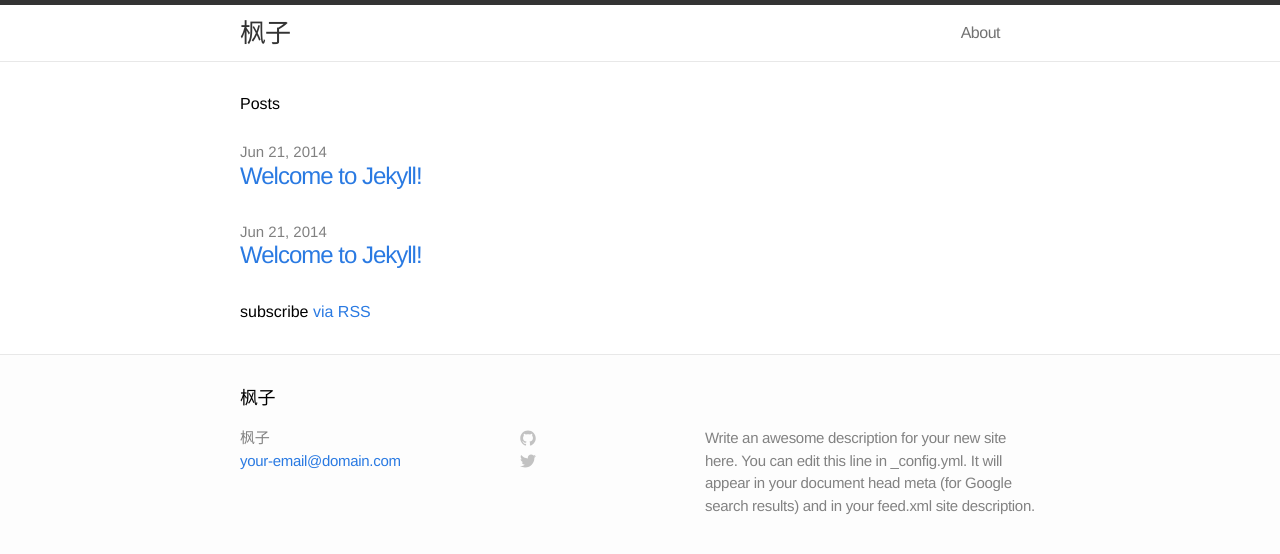
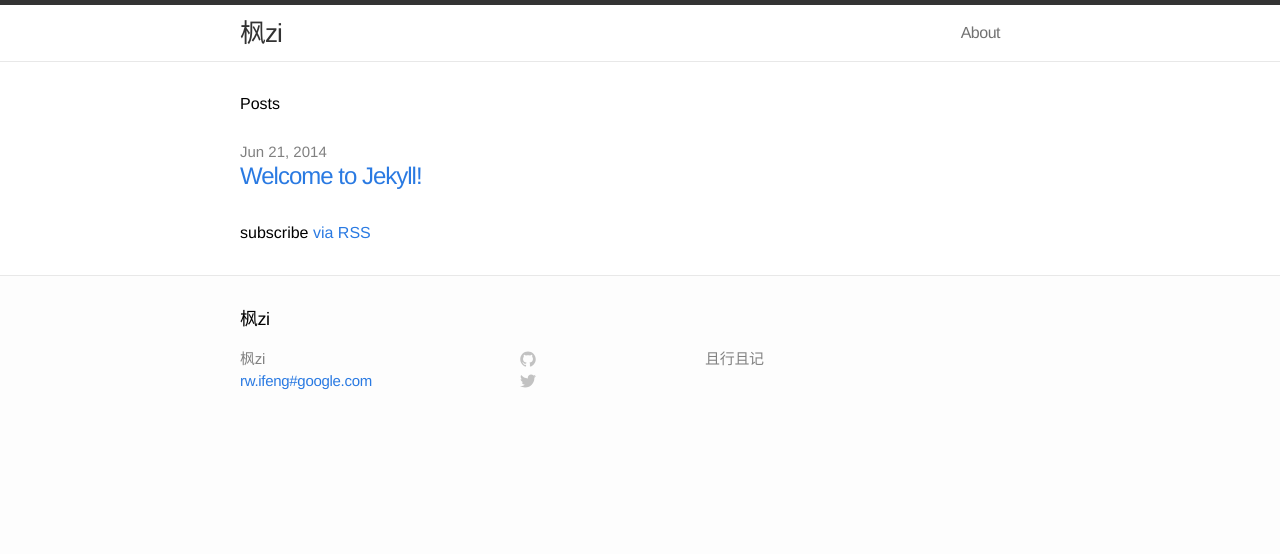
Before and after one commit to rwifeng/rwifeng.github.io, a Jekyll site: the page built from index.html, in a window 1280 px wide. Shown: the top 554 px of the page. Built offline with Jekyll 4.4.1, drawn with Linux system fonts in a browser that asks for light colours.

Commit message:
modify email

```diff
--- a/_config.yml
+++ b/_config.yml
@@ -1,9 +1,9 @@
 # Site settings
-title: 枫子
-email: your-email@domain.com
-description: "Write an awesome description for your new site here. You can edit this line in _config.yml. It will appear in your document head meta (for Google search results) and in your feed.xml site description."
+title: 枫zi
+email: rw.ifeng#google.com
+description: "且行且记"
 baseurl: ""
-url: "http://yourdomain.com"
+url: "http://www.rwifeng.com"
 
 # Build settings
 markdown: kramdown
```
Also changed, not shown: _posts/111.markdown (deleted, +0 -24 lines), _posts/2014-06-22-welcome-to-jekyll.markdown (deleted, +0 -24 lines).
